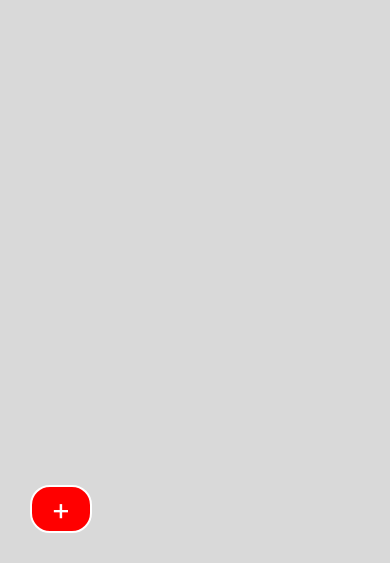
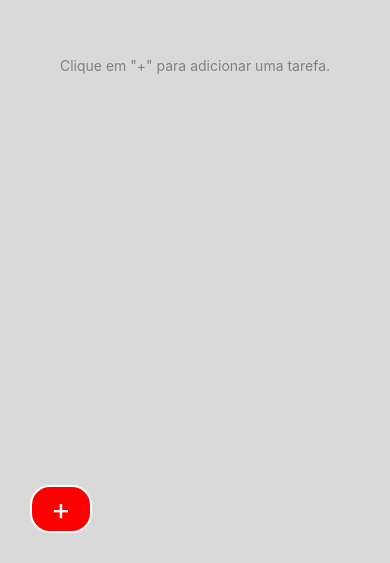
Before and after one commit to Guilherme-07062002/ToDoListReactNative, a React Native app: screen / in a window 390 px wide. Shown: the part 281-844 px from the top of the page. Built offline with nearby package versions, Linux system fonts and the light colour scheme.

Commit message:
remover tarefa

```diff
--- a/App.js
+++ b/App.js
@@ -17,13 +17,18 @@ export default function App() {
       setDescricoes([...descricoes, { descricao: desc }])
     }
   }
+  function removeTask(index) {
+    const newArray = descricoes.filter((item, i) => i !== index)
+    setDescricoes(newArray)
+  }
 
   return (
     <View style={styles.container}>
+      <Text style={styles.textIntro}>{descricoes.length == 0 ? 'Clique em "+" para adicionar uma tarefa.' : ''}</Text>
       <ScrollView style={styles.scroll}>
-      {descricoes.map((item, index) => (
-        <Task key={index} text={item.descricao} />
-      ))}
+        {descricoes.map((item, index) => (
+          <Task id={index} text={item.descricao} removeTask={removeTask} />
+        ))}
       </ScrollView>
 
       <TouchableOpacity style={styles.button} onPress={exibir}>
@@ -61,5 +66,11 @@ const styles = StyleSheet.create({
     marginTop: 70,
     marginBottom: 60
   },
-
+  textIntro: {
+    position: 'absolute',
+    top: '40%',
+    width: 300,
+    textAlign: 'center',
+    color: 'grey'
+  }
 });
--- a/src/Components/PopUpAdd.js
+++ b/src/Components/PopUpAdd.js
@@ -24,7 +24,9 @@ export default function Task({ mostrarComponente, setMostrarComponente, addTask
       <TouchableOpacity onPress={closeWindow} style={styles.exit}>
         <Text style={{ color: 'white', textAlign: 'center' }}>X</Text>
       </TouchableOpacity>
-      <TextInput onChangeText={handleTextChange} value={text} style={styles.input}></TextInput>
+      <TextInput multiline={true} onChangeText={handleTextChange} value={text} style={styles.input}>
+
+      </TextInput>
       <TouchableOpacity style={styles.button} onPress={addComponente}>
         <Text style={{ color: 'white' }} >Salvar</Text>
       </TouchableOpacity>
@@ -57,7 +59,8 @@ const styles = StyleSheet.create({
     textAlignVertical: 'top',
     borderRadius: 10,
     borderColor: 'black',
-    borderWidth: 1
+    borderWidth: 1,
+
   },
   text: {
     position: 'absolute',
--- a/src/Components/Task.jsx
+++ b/src/Components/Task.jsx
@@ -1,7 +1,7 @@
 import React, { useState } from 'react';
 import { StyleSheet, Text, View, TouchableOpacity } from 'react-native';
 
-export default function Task({ text }) {
+export default function Task({ id, text, removeTask }) {
   const [checked, setChecked] = useState(false)
   const [opacityTask, setOpacityTask] = useState(styles.container.opacity)
   const [textLine, setTextLine] = useState(styles.text.textDecorationLine)
@@ -9,20 +9,26 @@ export default function Task({ text }) {
   const [showRemove, setShowRemove] = useState(styles.textRemover.display)
   function check() {
     setChecked(!checked)
-    !checked?setTextLine('line-through'):setTextLine('solid')
-    !checked?setOpacityTask(0.5):setOpacityTask(1)
-    !checked?setBorderLine('dashed'):setBorderLine('solid')
-    !checked?setShowRemove('flex'):setShowRemove('none')
+    !checked ? setTextLine('line-through') : setTextLine('none')
+    !checked ? setOpacityTask(0.5) : setOpacityTask(1)
+    !checked ? setBorderLine('dashed') : setBorderLine('solid')
+    !checked ? setShowRemove('flex') : setShowRemove('none')
+  }
+  function delTask() {
+    //console.log(id)
+    removeTask(id)
+
   }
   return (
-    <View style={{...styles.container, opacity: opacityTask, borderStyle: borderLine}}>
+    <View style={{ ...styles.container, opacity: opacityTask, borderStyle: borderLine }}>
 
-      <Text style={{...styles.text, textDecorationLine: textLine}}>{text}</Text>
+      <Text style={{ ...styles.text, textDecorationLine: textLine }}>{text}</Text>
       <TouchableOpacity onPress={check} style={styles.check}>
-        <Text style={styles.checked}>{checked?'\u2713':''}</Text>
+        <Text style={styles.checked}>{checked ? '\u2713' : ''}</Text>
       </TouchableOpacity>
-      <TouchableOpacity style={{...styles.remove}}>
-        <Text style={{...styles.textRemover, display: showRemove}}>Remover</Text>
+
+      <TouchableOpacity onPress={delTask} style={{ ...styles.remove }}>
+        <Text style={{ ...styles.textRemover, display: showRemove }}>Remover</Text>
       </TouchableOpacity>
 
     </View>
@@ -31,22 +37,27 @@ export default function Task({ text }) {
 
 const styles = StyleSheet.create({
   container: {
+    flex: 1, flexDirection: 'row', flexWrap: 'wrap', alignSelf: 'flex-start',
     marginBottom: 20,
     borderColor: 'black',
     borderWidth: 2,
     borderStyle: 'solid',
     backgroundColor: '#fff',
     width: 360,
-    height: 80,
-    opacity: 1
+    height: 'auto',
+    opacity: 1,
+    paddingBottom: 45
+
   },
   text: {
     position: 'relative',
-    top: 23,
+    marginTop: 30,
     left: 20,
     textAlign: 'left',
     fontSize: 16,
-    textDecorationLine: 'solid'
+    textDecorationLine: 'none',
+    width: 250,
+    textAlign: 'justify'
   },
   check: {
     borderColor: 'grey',
@@ -55,7 +66,7 @@ const styles = StyleSheet.create({
     width: 30,
     position: 'absolute',
     right: 20,
-    top: 25
+    top: '50%'
   },
   checked: {
     textAlign: 'center',
@@ -65,14 +76,14 @@ const styles = StyleSheet.create({
     color: 'red'
   },
   remove: {
-    height: 30,
-    width: 65,
+    height: 20,
+    width: 62,
     position: 'absolute',
-    right: 225,
-    top: 30
+    right: 10,
+    bottom: 7
   },
-  textRemover:{
-    color:'red',
+  textRemover: {
+    color: 'red',
     fontSize: 10,
     borderBottomWidth: 1,
     borderColor: 'red',
```
